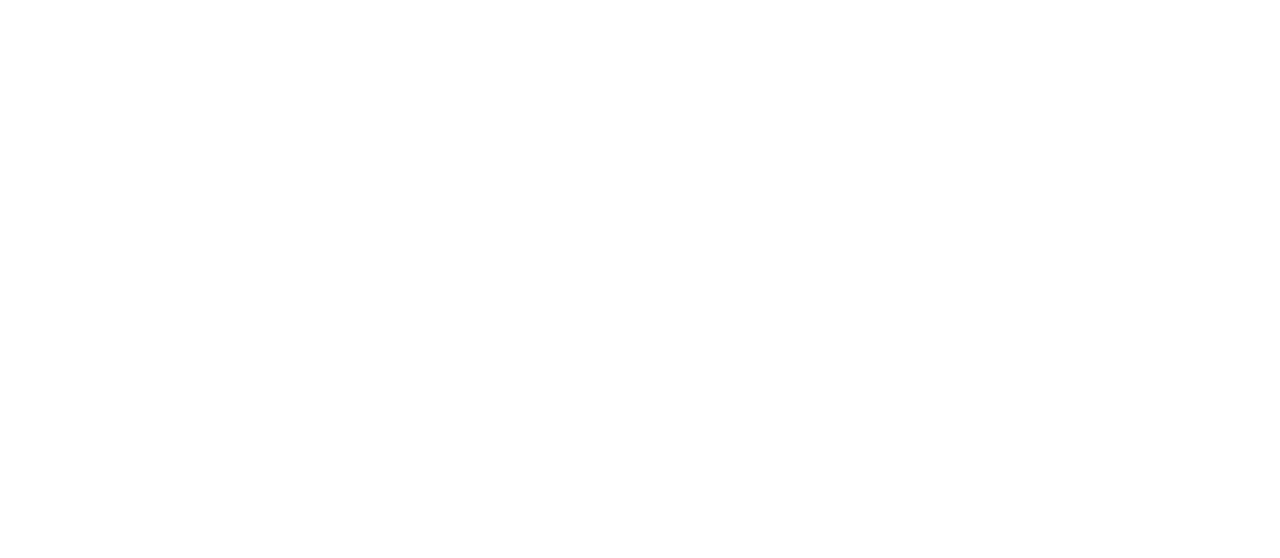
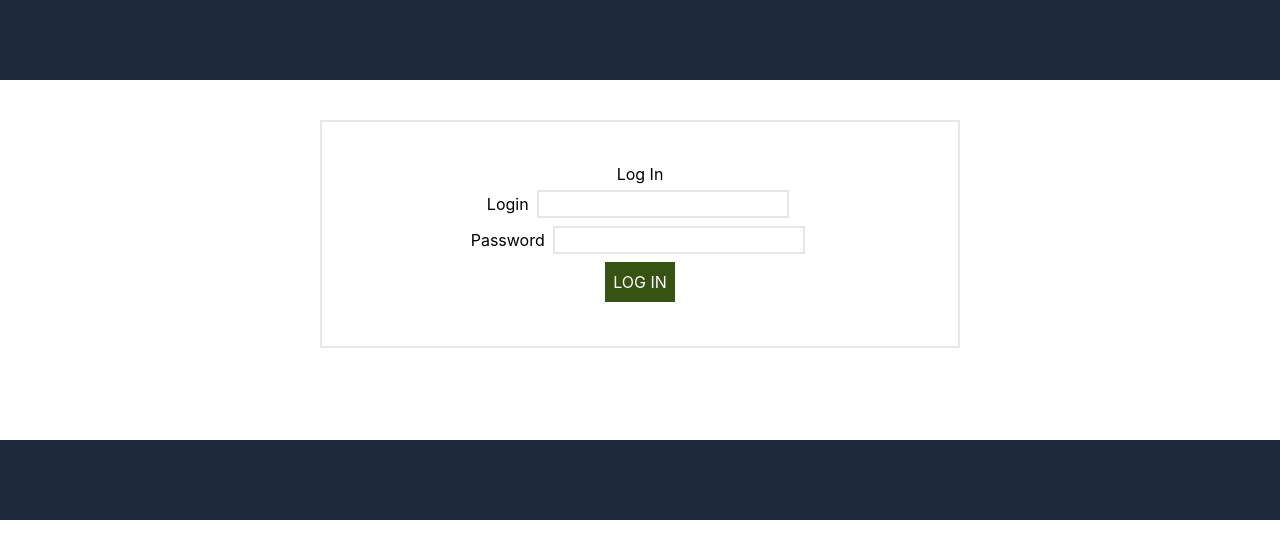
Before and after one commit to pauloismelo/admin_system_JS, a React (Create React App) app in the folder frontend/: page / in a window 1280 px wide. Before the commit this address had no page. Shown: the top 558 px of the page. Built offline with nearby package versions, Linux system fonts and the light colour scheme.

Commit message:
tailwind in login and componnents

```diff
--- a/frontend/src/App.js
+++ b/frontend/src/App.js
@@ -16,6 +16,7 @@
     <AuthProvider>
     <Router>
       <Routes>
+      <Route path='/' element={<Login/>}/>
         <Route path='/login' element={<Login/>}/>
         <Route path='/register' element={<Register/>}/>
 
--- a/frontend/src/components/Botton.jsx
+++ b/frontend/src/components/Botton.jsx
@@ -1,6 +1,6 @@
 function Botton({type, type2, value}) {
     return (
-        <button type={type} className={`btn-${type2}`}>{value}</button>
+        <button type={type} className={`btn-${type2} bg-lime-900 text-white p-2 m-1`}>{value}</button>
      );
 }
 
--- a/frontend/src/components/Input.jsx
+++ b/frontend/src/components/Input.jsx
@@ -2,7 +2,7 @@
     return (
         <div>
             <label>{title} </label>
-            <input type={type} name={name} id={name} placeholder={placeholder ? placeholder : ''} onChange={handleOnChange ? handleOnChange : ''} value={valueprops && valueprops} required/>
+            <input type={type} name={name} id={name} placeholder={placeholder ? placeholder : ''} onChange={handleOnChange ? handleOnChange : ''} value={valueprops && valueprops} required className="border-spacing-1 border-2 m-1"/>
         </div>
      );
 }
--- a/frontend/src/pages/Login.jsx
+++ b/frontend/src/pages/Login.jsx
@@ -49,21 +49,21 @@
     }
 
     return (
-        <>
-        <header></header>
-        <main>
-            <div>
+        <div className='max-h-full'>
+            <div className='h-20 bg-slate-800'></div>
+            <main className='text-center align-middle h-80'>
+                <div className='mt-10 mb-10 ml-80 mr-80 border-2 p-10'>
                     <form onSubmit={handleSubmit}>
                         {message ? <Message type={message.type} msg={message.msg}/> : ''}
-                    <h2>Log In</h2>
+                        <h2 className=''>Log In</h2>
                         <Input type="text" name="name" title="Login" handleOnChange={handleOnChange}/>
                         <Input type="password" name="password" title="Password" handleOnChange={handleOnChange}/>
                         <Botton type="submit" type2="danger" value="LOG IN"/>
                     </form>
                 </div>
             </main>
-        <footer></footer>
-        </>
+            <div className='h-20 bg-slate-800'></div>
+        </div>
      );
 }
 
--- a/frontend/src/pages/register.jsx
+++ b/frontend/src/pages/register.jsx
@@ -1,5 +1,4 @@
 import axios from 'axios';
-import styles from '../assets/css/Register.modules.css'
 import Botton from '../components/Botton';
 import Input from '../components/Input';
 
--- a/frontend/tailwind.config.js
+++ b/frontend/tailwind.config.js
@@ -1,7 +1,7 @@
 /** @type {import('tailwindcss').Config} */
 module.exports = {
   content: [
-    ".src/**/*.{js,jsx,ts,tsx}",
+    "./src/**/*.{js,jsx,ts,tsx}"
   ],
   theme: {
     extend: {},
```
Lines whose indentation alone changed are shown as unchanged.
